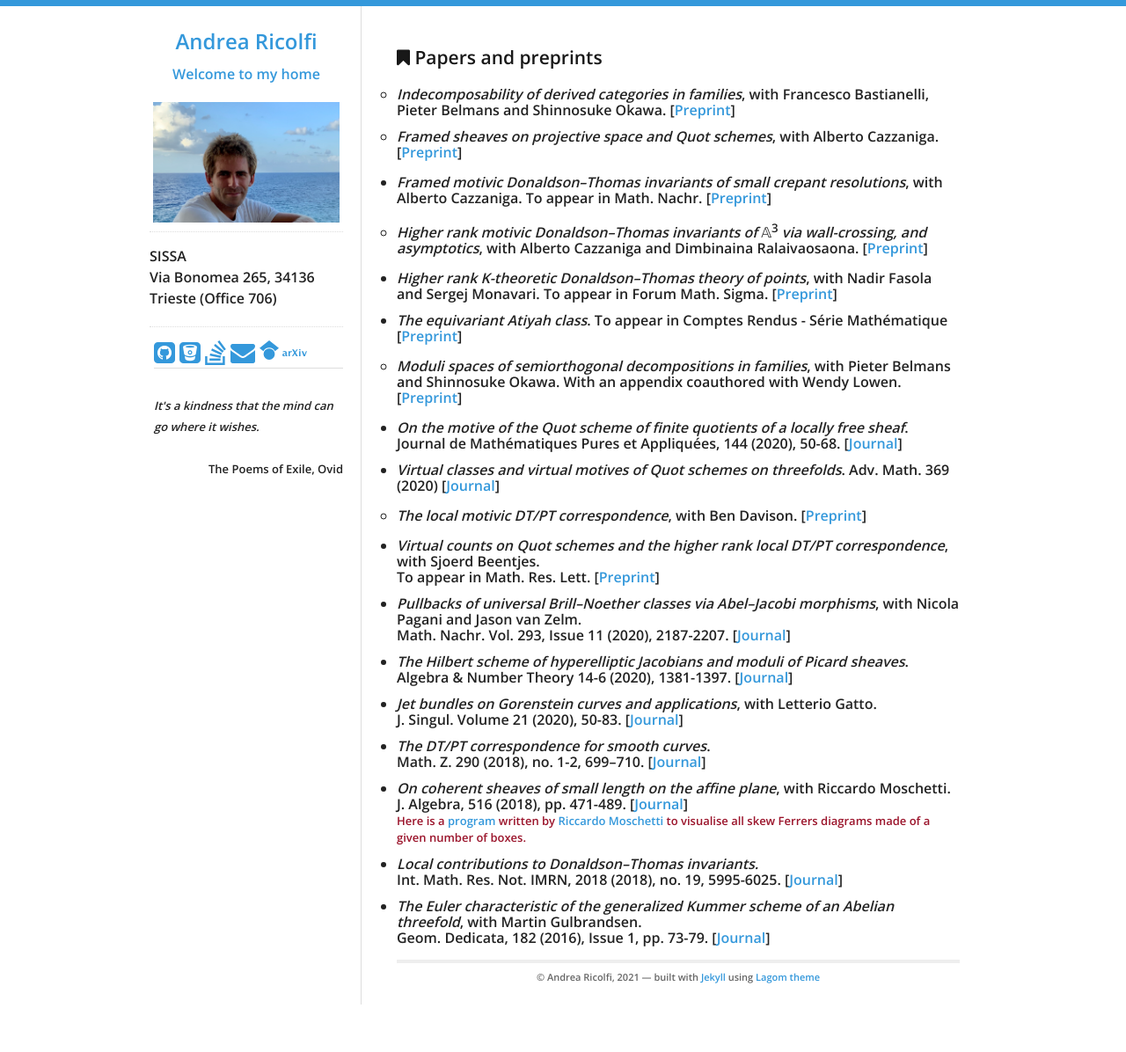
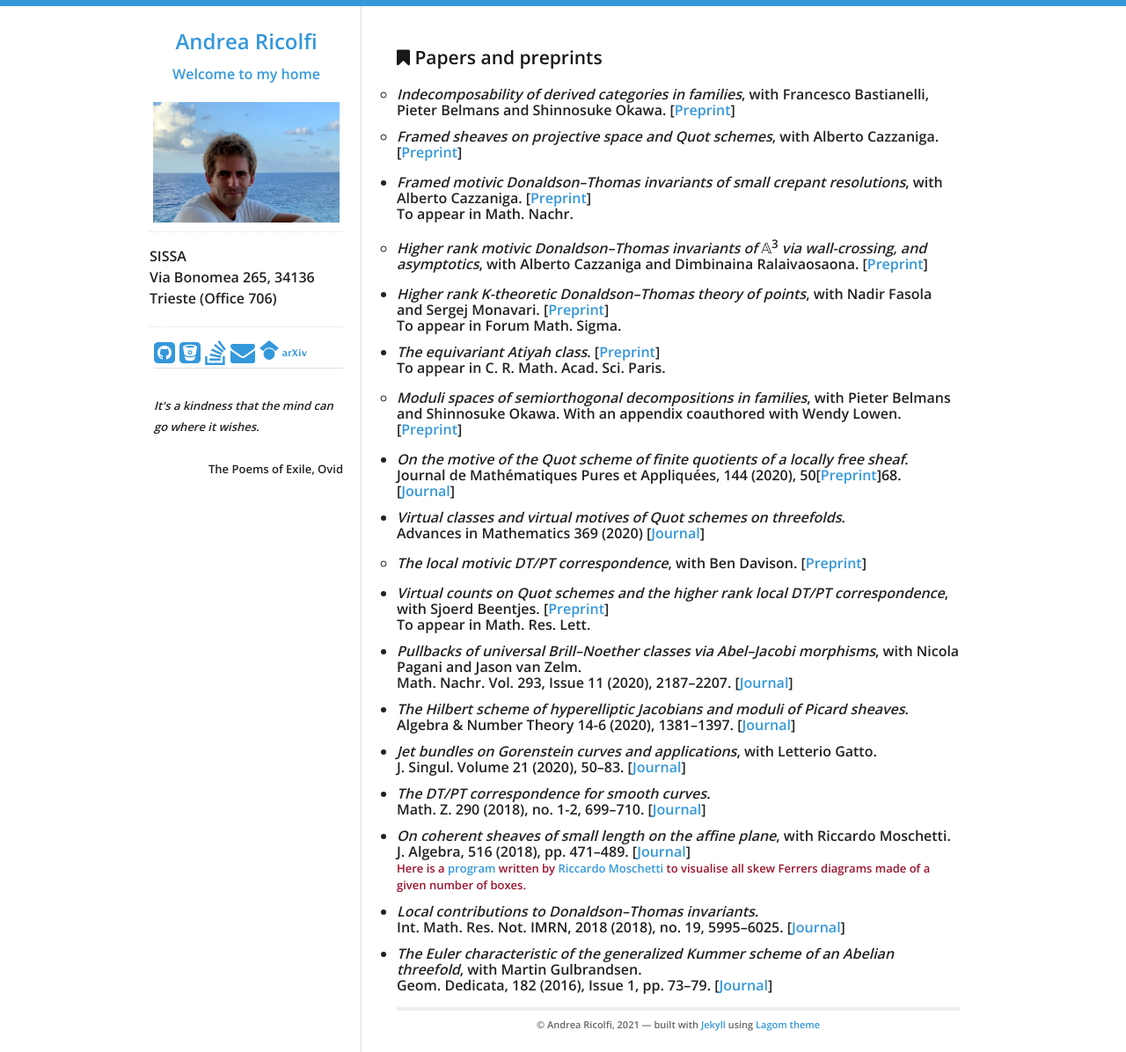
Before and after one commit to atricolfi/atricolfi.github.io, a Jekyll site: the page built from Papers.html, in a window 1280 px wide. Shown: the whole page at 88% size. Built offline with Jekyll 4.4.1, drawn with Linux system fonts in a browser that asks for light colours; before the commit the page ends 1142 px from its top, so only the background shows below that.

Commit message:
Update Papers.html

```diff
--- a/Papers.html
+++ b/Papers.html
@@ -7,59 +7,106 @@ title: Blog Posts
   <h3><i class="fa fa-bookmark"></i> Papers and preprints</h3>
 <p>
 
+
   <ul style="list-style-type:circle">
     <li><em>Indecomposability of derived categories in families</em>, with Francesco Bastianelli, Pieter Belmans and Shinnosuke Okawa.
   [<a href="https://arxiv.org/abs/2007.00994">Preprint</a>]</li>
+
     <li><em>Framed sheaves on projective space and Quot schemes</em>, with Alberto Cazzaniga.
   [<a href="https://arxiv.org/abs/2004.13633">Preprint</a>]</li>
   </ul>
+
+
   <ul>
-<li><em>Framed motivic Donaldson&#8211;Thomas invariants of small crepant resolutions</em>, with Alberto Cazzaniga. To appear in Math. Nachr.
-  [<a href="https://arxiv.org/abs/2004.07837">Preprint</a>]</li>
+    <li><em>Framed motivic Donaldson&#8211;Thomas invariants of small crepant resolutions</em>, with Alberto Cazzaniga.
+  [<a href="https://arxiv.org/abs/2004.07837">Preprint</a>]
+  <br>
+To appear in Math. Nachr.</li>
   </ul>
+
+
   <ul style="list-style-type:circle">
-<li><em>Higher rank motivic Donaldson&#8211;Thomas invariants of </em>𝔸<sup>3</sup><em> via wall-crossing, and asymptotics</em>, with Alberto Cazzaniga and Dimbinaina Ralaivaosaona.
-  [<a href="https://arxiv.org/abs/2004.07020">Preprint</a>]</li>
+    <li><em>Higher rank motivic Donaldson&#8211;Thomas invariants of </em>𝔸<sup>3</sup><em> via wall-crossing, and asymptotics</em>,
+      with Alberto Cazzaniga and Dimbinaina Ralaivaosaona. [<a href="https://arxiv.org/abs/2004.07020">Preprint</a>]</li>
   </ul>
+
+
   <ul>
     <li><em>Higher rank K-theoretic Donaldson&#8211;Thomas theory of points</em>, with Nadir Fasola and Sergej Monavari.
-  To appear in Forum Math. Sigma. [<a href="https://arxiv.org/abs/2003.13565">Preprint</a>]</li>
-<li><em>The equivariant Atiyah class</em>.
-  To appear in Comptes Rendus - Série Mathématique [<a href="https://arxiv.org/abs/2003.05440">Preprint</a>]</li>
+      [<a href="https://arxiv.org/abs/2003.13565">Preprint</a>] <br>
+To appear in Forum Math. Sigma. </li>
+
+
+<li><em>The equivariant Atiyah class</em>. [<a href="https://arxiv.org/abs/2003.05440">Preprint</a>]
+  <br>
+To appear in C. R. Math. Acad. Sci. Paris. </li>
   </ul>
+
+
   <ul style="list-style-type:circle">
     <li><em>Moduli spaces of semiorthogonal decompositions in families</em>, with Pieter Belmans and Shinnosuke Okawa.
   With an appendix coauthored with Wendy Lowen.
   [<a href="https://arxiv.org/abs/2002.03303">Preprint</a>]</li>
   </ul>
+
+
   <ul>
     <li><em>On the motive of the Quot scheme of finite quotients of a locally free sheaf</em>. <br>
-  Journal de Mathématiques Pures et Appliquées, 144 (2020), 50-68.
-  [<a href="https://doi.org/10.1016/j.matpur.2020.10.001">Journal</a>]</li>
-<li><em>Virtual classes and virtual motives of Quot schemes on threefolds</em>. Adv. Math. 369 (2020) [<a href="https://www.sciencedirect.com/science/article/pii/S0001870820302085?dgcid=author">Journal</a>]</li>
+  Journal de Mathématiques Pures et Appliquées, 144 (2020), 50[<a href="https://arxiv.org/abs/1811.09859">Preprint</a>]68.
+  [<a href="https://doi.org/10.1016/j.matpur.2020.10.001">Journal</a>]
+    </li>
+
+    <li><em>Virtual classes and virtual motives of Quot schemes on threefolds</em>.   <br>
+Advances in Mathematics 369 (2020) [<a href="https://www.sciencedirect.com/science/article/pii/S0001870820302085?dgcid=author">Journal</a>]
+    </li>
   </ul>
+
+
   <ul style="list-style-type:circle">
     <li><em>The local motivic DT/PT correspondence</em>, with Ben Davison.
   [<a href="https://arxiv.org/abs/1905.12458">Preprint</a>]</li>
   </ul>
+
+
   <ul>
-<li><em>Virtual counts on Quot schemes and the higher rank local DT/PT correspondence</em>, with Sjoerd Beentjes. <br>
-  To appear in Math. Res. Lett. [<a href="https://arxiv.org/abs/1811.09859">Preprint</a>]</li>
+    <li><em>Virtual counts on Quot schemes and the higher rank local DT/PT correspondence</em>, with Sjoerd Beentjes.
+  [<a href="https://arxiv.org/abs/1811.09859">Preprint</a>] <br>
+To appear in Math. Res. Lett. </li>
+
+
     <li><em>Pullbacks of universal Brill&#8211;Noether classes via Abel&#8211;Jacobi morphisms</em>, with Nicola Pagani and Jason van Zelm. <br>
-  Math. Nachr. Vol. 293, Issue 11 (2020), 2187-2207. [<a href="https://onlinelibrary.wiley.com/doi/full/10.1002/mana.201800422">Journal</a>]</li>
-<li><em>The Hilbert scheme of hyperelliptic Jacobians and moduli of Picard sheaves</em>. Algebra & Number Theory 14-6 (2020), 1381-1397. [<a href="https://msp.org/ant/2020/14-6/p02.xhtml">Journal</a>]</li>
+Math. Nachr. Vol. 293, Issue 11 (2020), 2187&#8211;2207. [<a href="https://onlinelibrary.wiley.com/doi/full/10.1002/mana.201800422">Journal</a>]</li>
+
+
+    <li><em>The Hilbert scheme of hyperelliptic Jacobians and moduli of Picard sheaves</em>. <br>
+Algebra & Number Theory 14-6 (2020), 1381&#8211;1397. [<a href="https://msp.org/ant/2020/14-6/p02.xhtml">Journal</a>]</li>
+
+
     <li><em>Jet bundles on Gorenstein curves and applications</em>, with Letterio Gatto. <br>
-J. Singul. Volume 21 (2020), 50-83. [<a href="http://www.journalofsing.org/volume21/article4.html">Journal</a>] </li>
+J. Singul. Volume 21 (2020), 50&#8211;83. [<a href="http://www.journalofsing.org/volume21/article4.html">Journal</a>] </li>
+
+
     <li><em>The DT/PT correspondence for smooth curves</em>.<br>
-Math. Z. 290 (2018), no. 1-2, 699–710. [<a href="https://link.springer.com/article/10.1007/s00209-017-2037-2?wt_mc=Internal.Event.1.SEM.ArticleAuthorOnlineFirst">Journal</a>]</li>
+Math. Z. 290 (2018), no. 1-2, 699&#8211;710.
+  [<a href="https://link.springer.com/article/10.1007/s00209-017-2037-2?wt_mc=Internal.Event.1.SEM.ArticleAuthorOnlineFirst">Journal</a>]</li>
+
+
     <li><em>On coherent sheaves of small length on the affine plane</em>, with Riccardo Moschetti. <br>
-J. Algebra, 516 (2018), pp. 471-489. [<a href="https://www.sciencedirect.com/science/article/pii/S0021869318305477?via%3Dihub">Journal</a>] <br>
-<font size="2.5" color="#9B142B">Here is a <a href="moduli.html">program</a> written by <a href="https://sites.google.com/site/moschettiriccardo/">Riccardo Moschetti</a>
+J. Algebra, 516 (2018), pp. 471&#8211;489. [<a href="https://www.sciencedirect.com/science/article/pii/S0021869318305477?via%3Dihub">Journal</a>] <br>
+<font size="2.7" color="#9B142B">Here is a <a href="moduli.html">program</a> written by <a href="https://sites.google.com/site/moschettiriccardo/">Riccardo Moschetti</a>
   to visualise all skew Ferrers diagrams made of a given number of boxes.</font> </li>
 
+
     <li><em>Local contributions to Donaldson&#8211;Thomas invariants.</em> <br>
- Int. Math. Res. Not. IMRN, 2018 (2018), no. 19, 5995-6025. [<a href="https://academic.oup.com/imrn/article-abstract/doi/10.1093/imrn/rnx046/3072970/Local-Contributions-to-Donaldson-Thomas-Invariants?redirectedFrom=fulltext">Journal</a>]</li>
+ Int. Math. Res. Not. IMRN, 2018 (2018), no. 19, 5995&#8211;6025. [<a href="https://academic.oup.com/imrn/article-abstract/doi/10.1093/imrn/rnx046/3072970/Local-Contributions-to-Donaldson-Thomas-Invariants?redirectedFrom=fulltext">Journal</a>]</li>
+
+
     <li><em> The Euler characteristic of the generalized Kummer scheme of an Abelian threefold</em>, with Martin Gulbrandsen. <br>
-  Geom. Dedicata, 182 (2016), Issue 1, pp. 73-79. [<a href="http://link.springer.com/article/10.1007/s10711-015-0128-y">Journal</a>]</li>
+Geom. Dedicata, 182 (2016), Issue 1, pp. 73&#8211;79. [<a href="http://link.springer.com/article/10.1007/s10711-015-0128-y">Journal</a>]</li>
   </ul>
+
+
+
+
+
 </div>
```
Lines whose indentation alone changed are shown as unchanged.
